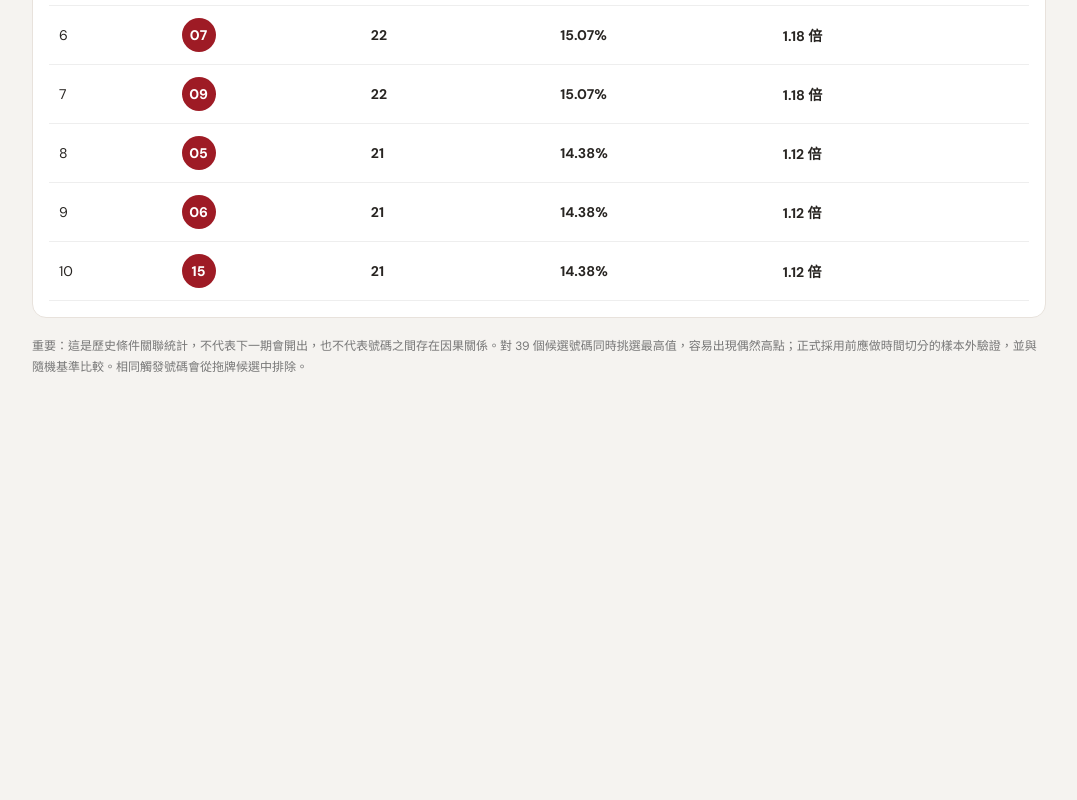
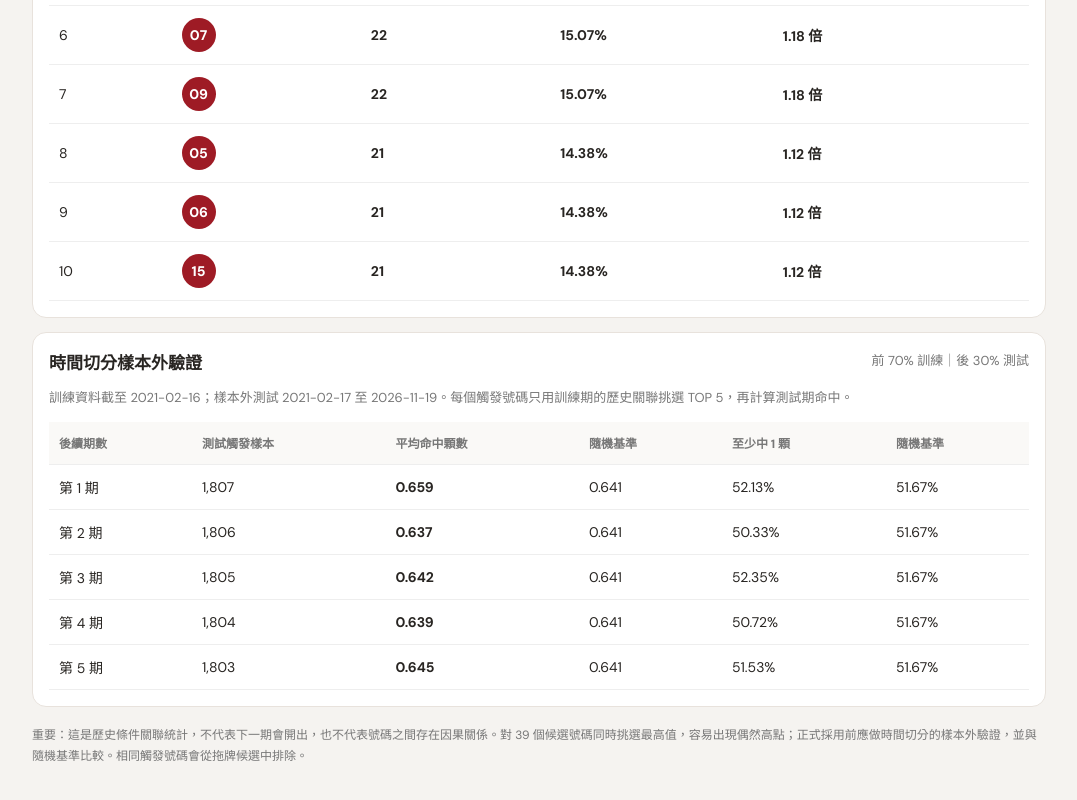
Before and after one commit to e041l31o4/539-data, a plain HTML site: page drag-lab.html in a window 1280 px wide. Shown: the part 922-1722 px from the top of the page, without its empty margins (101-1178 px from the left). Before the commit the page ends 1369 px from the top, so only its background shows below. Drawn offline with Linux system fonts and the light colour scheme.

Commit message:
Show chronological holdout validation in drag-link lab

```diff
--- a/drag-lab.html
+++ b/drag-lab.html
@@ -20,7 +20,7 @@
 </section>
 <section class="metrics"><div class="metric"><span>觸發樣本數</span><b id="samples">—</b></div><div class="metric"><span>隨機參考命中率</span><b>12.82%</b></div><div class="metric"><span>資料期數／截止日</span><b id="periods" style="font-size:17px">—</b></div></section>
 <section class="panel"><div class="panel-head"><h2>關聯拖牌 TOP 10</h2><span class="muted" id="caption">—</span></div><div class="tablewrap"><table><thead><tr><th>排名</th><th>拖牌號碼</th><th>命中次數</th><th>條件命中率</th><th>相對隨機基準</th></tr></thead><tbody id="rows"><tr><td colspan="5">載入分析資料中…</td></tr></tbody></table></div></section>
-<p class="foot">重要：這是歷史條件關聯統計，不代表下一期會開出，也不代表號碼之間存在因果關係。對 39 個候選號碼同時挑選最高值，容易出現偶然高點；正式採用前應做時間切分的樣本外驗證，並與隨機基準比較。相同觸發號碼會從拖牌候選中排除。</p>
+<section class="panel"><div class="panel-head"><h2>時間切分樣本外驗證</h2><span class="muted">前 70% 訓練｜後 30% 測試</span></div><p class="muted" id="validationMeta">—</p><div class="tablewrap"><table><thead><tr><th>後續期數</th><th>測試觸發樣本</th><th>平均命中顆數</th><th>隨機基準</th><th>至少中 1 顆</th><th>隨機基準</th></tr></thead><tbody id="validationRows"><tr><td colspan="6">載入驗證資料中…</td></tr></tbody></table></div></section><p class="foot">重要：這是歷史條件關聯統計，不代表下一期會開出，也不代表號碼之間存在因果關係。對 39 個候選號碼同時挑選最高值，容易出現偶然高點；正式採用前應做時間切分的樣本外驗證，並與隨機基準比較。相同觸發號碼會從拖牌候選中排除。</p>
 </main>
 <script>
 (async()=>{
@@ -29,11 +29,12 @@
  try{
   const r=await fetch("./data/drag-links539.json?v="+Date.now(),{cache:"no-store"});if(!r.ok)throw Error("分析資料尚未部署");const d=await r.json();
   $("#periods").textContent=d.historyCount.toLocaleString("zh-TW")+" 期｜"+d.through;
+  function renderValidation(){const p=Number($("#mode").value),v=d.validation;if(!v)return;$("#validationMeta").textContent="訓練資料截至 "+v.trainThrough+"；樣本外測試 "+v.testFrom+" 至 "+v.testThrough+"。每個觸發號碼只用訓練期的歷史關聯挑選 TOP 5，再計算測試期命中。";$("#validationRows").innerHTML=v.rows.filter(x=>x.position===p).map(x=>"<tr><td>第 "+x.lag+" 期</td><td>"+x.testOpportunities.toLocaleString("zh-TW")+"</td><td><b>"+x.avgHitsPerOpportunity.toFixed(3)+"</b></td><td>"+x.randomExpectedHits.toFixed(3)+"</td><td>"+(x.atLeastOneRate*100).toFixed(2)+"%</td><td>"+(x.randomAtLeastOne*100).toFixed(2)+"%</td></tr>").join("");}
   function render(){const p=Number($("#mode").value),n=Number(number.value),lag=Number($("#lag").value),item=d.records.find(x=>x.position===p&&x.trigger===n&&x.lag===lag);if(!item)throw Error("找不到對應統計");
    $("#samples").textContent=item.opportunities.toLocaleString("zh-TW");$("#caption").textContent=(p===0?"當期有開出":("排序第 "+p+" 位"))+"｜觸發 "+pad(n)+"｜後續第 "+lag+" 期";
    $("#rows").innerHTML=item.top.map((x,i)=>'<tr><td>'+(i+1)+'</td><td><span class="ball">'+pad(x.number)+'</span></td><td><b>'+x.hits+'</b></td><td><b>'+ (x.rate*100).toFixed(2)+'%</b></td><td class="lift">'+x.lift.toFixed(2)+' 倍</td></tr>').join("");
   }
-  ["mode","number","lag"].forEach(id=>$("#"+id).addEventListener("change",render));render();
+  ["mode","number","lag"].forEach(id=>$("#"+id).addEventListener("change",()=>{render();renderValidation()}));render();renderValidation();
  }catch(e){$("#rows").innerHTML='<tr><td colspan="5" class="empty">'+e.message+'</td></tr>'}
 })();
 </script></body></html>
```
